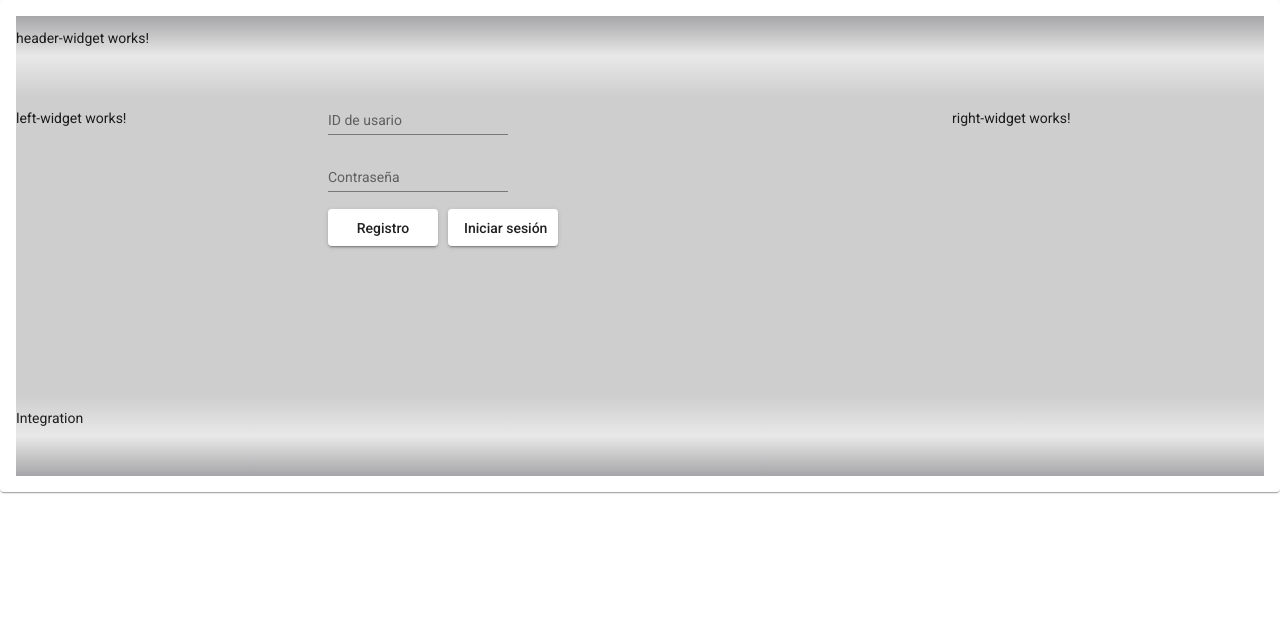
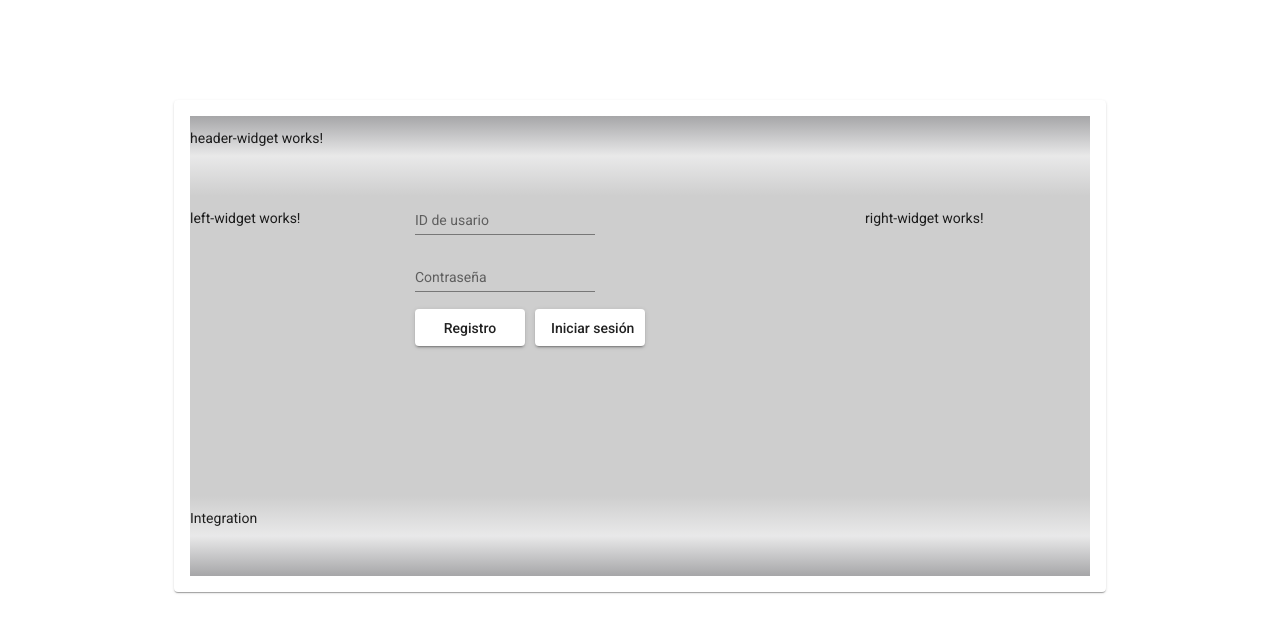
Before and after one commit to obriena/TextoAVoz, an Angular app in the folder angular/transcribir/: page /login in a window 1280 px wide. Shown: the top 632 px of the page. Built offline with nearby package versions, Linux system fonts and the light colour scheme.

Commit message:
update to some styles to support horizontal centering

```diff
--- a/angular/transcribir/src/app/app.component.css
+++ b/angular/transcribir/src/app/app.component.css
@@ -7,6 +7,12 @@
     display: flex;
     flex: 1 1 100%;
     max-width: 100%;
+}
+.card-demo {
+    margin-top: 100px;
+    margin-left: auto;
+    margin-right: auto;
+    width: 900px;
 }
 .footer-panel {
     background: rgb(166,166,168);
```
